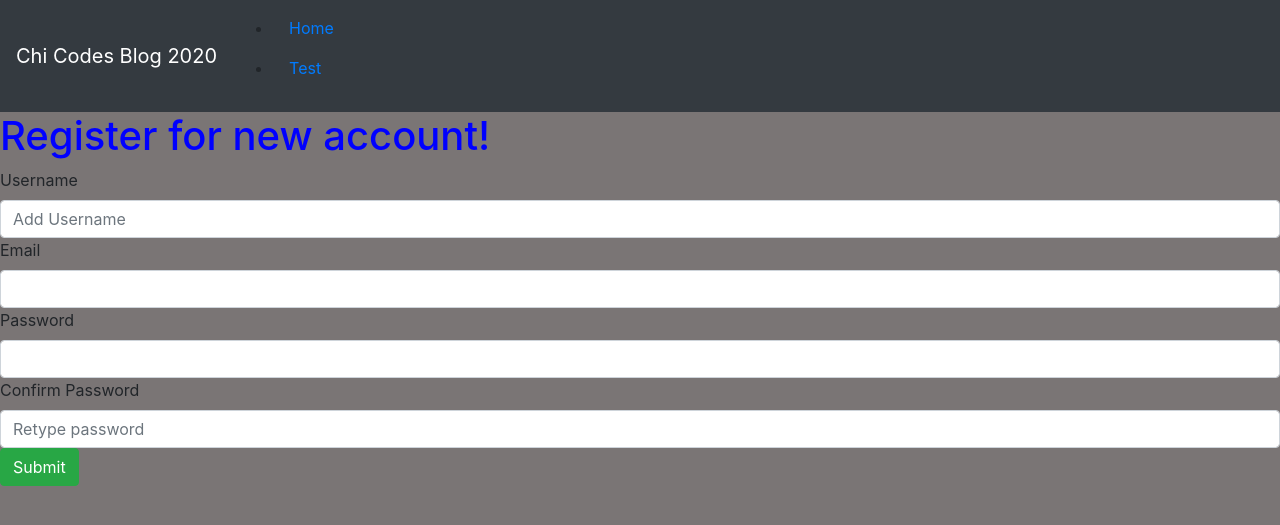
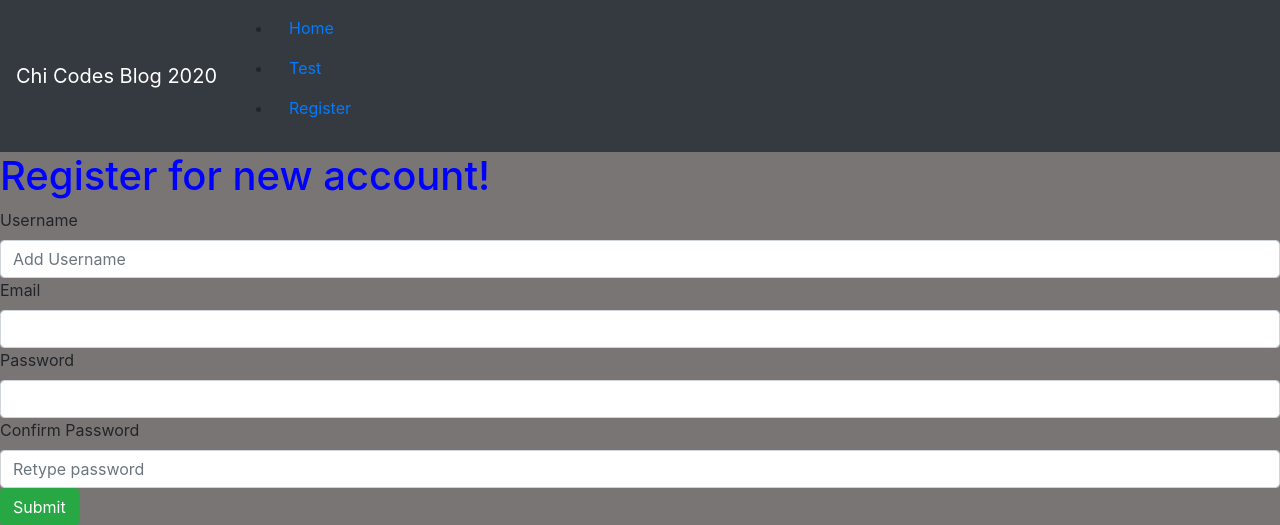
Before and after one commit to fzramos/chicodes-flask-walkthrough, a Flask app: page /register in a window 1280 px wide. Shown: the top 525 px of the page. Run offline with Flask 2, Linux system fonts and the light colour scheme; some libraries are stand-ins or nearby versions.

Commit message:
Addin nav for register

```diff
--- a/chicodes_blog_app/templates/nav.html
+++ b/chicodes_blog_app/templates/nav.html
@@ -9,6 +9,9 @@
             <li class="nav-item">
                 <a href="{{ url_for('testRoute') }}" class="nav-link">Test</a>
             </li>
+            <li class="nav-item">
+                <a href="{{ url_for('register') }}" class="nav-link">Register</a>
+            </li>
         </ul>
     </div>
 
```
